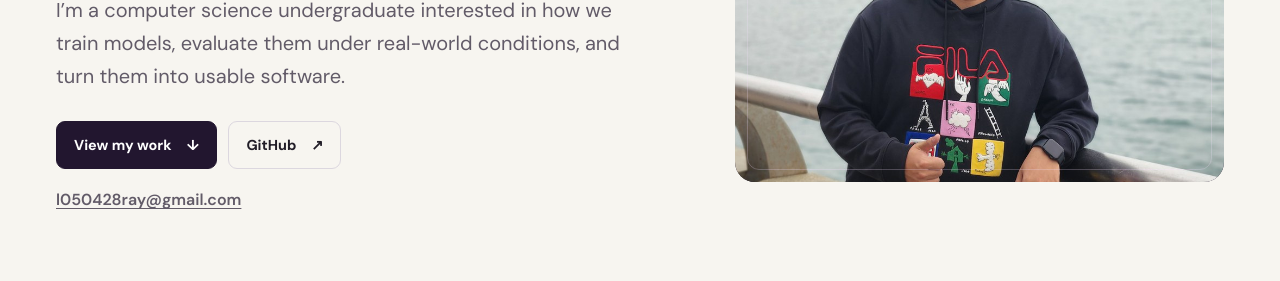
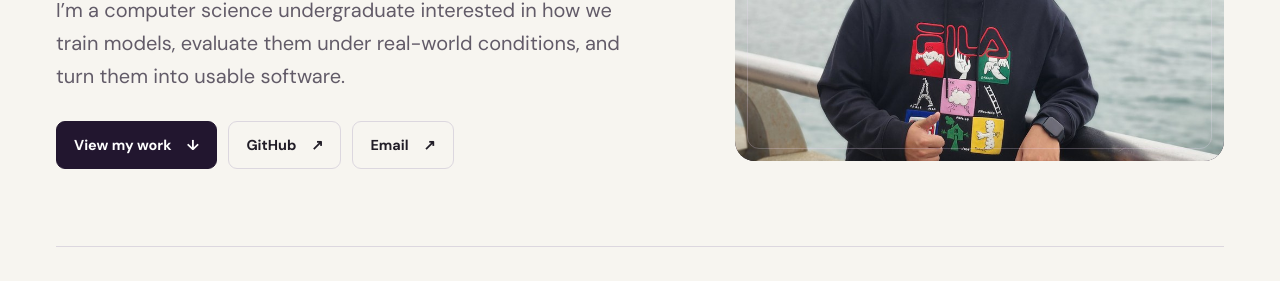
Before and after one commit to RayLei996/RayLei996.github.io, a plain HTML site: page index.html in a window 1280 px wide. Shown: the part 447-728 px from the top of the page. Drawn offline with nearby package versions, Linux system fonts and the light colour scheme.

Commit message:
Replace displayed email with contact button

```diff
--- /dev/null
+++ b/contact.js
@@ -0,0 +1,8 @@
+const emailButton = document.querySelector("[data-email-contact]");
+
+emailButton.addEventListener("click", () => {
+  const address = ["l050428ray", "gmail.com"].join("@");
+  window.location.href = `mailto:${address}`;
+});
+
+emailButton.hidden = false;
--- a/index.html
+++ b/index.html
@@ -16,7 +16,8 @@
   <link rel="preconnect" href="https://fonts.googleapis.com">
   <link rel="preconnect" href="https://fonts.gstatic.com" crossorigin>
   <link rel="stylesheet" href="https://fonts.googleapis.com/css2?family=Bricolage+Grotesque:opsz,wght@12..96,600;12..96,700&family=DM+Sans:wght@400;500;600;700&family=IBM+Plex+Mono:wght@400;500&display=swap">
-  <link rel="stylesheet" href="styles.css?v=2">
+  <link rel="stylesheet" href="styles.css?v=3">
+  <script src="contact.js" defer></script>
 </head>
 <body id="top">
   <a class="skip" href="#main">Skip to content</a>
@@ -40,8 +41,8 @@
         <div class="hero-actions">
           <a class="button primary" href="#work">View my work <span aria-hidden="true">↓</span></a>
           <a class="button secondary" href="https://github.com/RayLei996">GitHub <span aria-hidden="true">↗</span></a>
+          <button class="button secondary" type="button" data-email-contact hidden>Email <span aria-hidden="true">↗</span></button>
         </div>
-        <a class="hero-email" href="mailto:l050428ray@gmail.com">l050428ray@gmail.com</a>
       </div>
       <div class="hero-visual">
         <img src="ray-lei-portrait.jpg" width="900" height="1200" alt="Ray Lei at a waterfront" fetchpriority="high">
--- a/styles.css
+++ b/styles.css
@@ -150,16 +150,6 @@ h1 span {
 
 .hero-actions { display: flex; flex-wrap: wrap; gap: 11px; margin-top: 28px; }
 
-.hero-email {
-  display: inline-block;
-  margin-top: 18px;
-  color: var(--muted);
-  font-weight: 600;
-  text-underline-offset: .2em;
-}
-
-.hero-email:hover { color: var(--accent); }
-
 .button {
   display: inline-flex;
   min-height: 48px;
@@ -173,6 +163,15 @@ h1 span {
   font-weight: 700;
   text-decoration: none;
 }
+
+button.button {
+  background: transparent;
+  color: inherit;
+  cursor: pointer;
+  font-family: inherit;
+}
+
+.button[hidden] { display: none; }
 
 .button.primary { border-color: var(--dark); background: var(--dark); color: #fff; }
 .button.primary:hover { border-color: var(--accent); background: var(--accent); }
```
Also changed, not shown: zh.html (+3 -2 lines).
